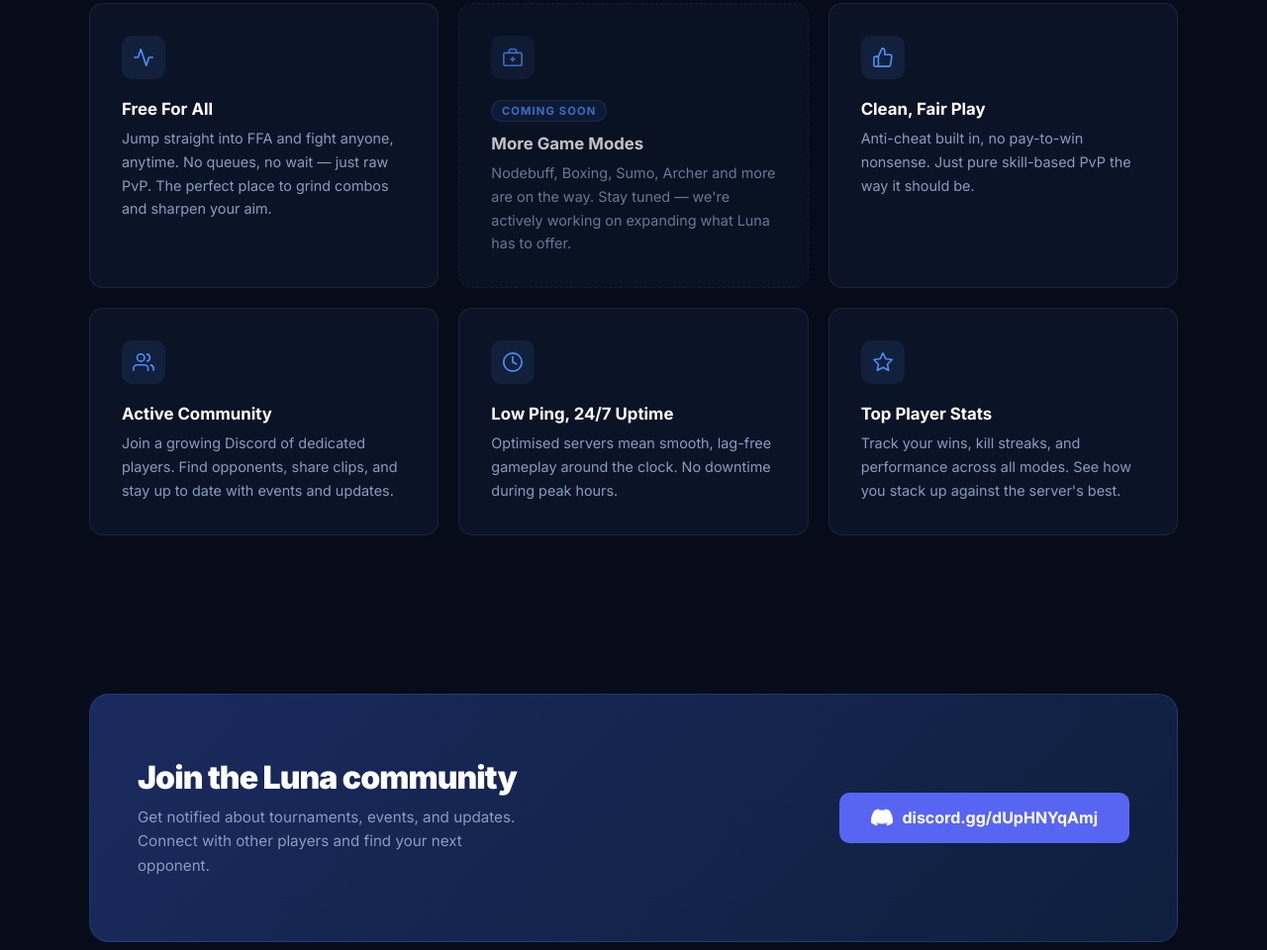
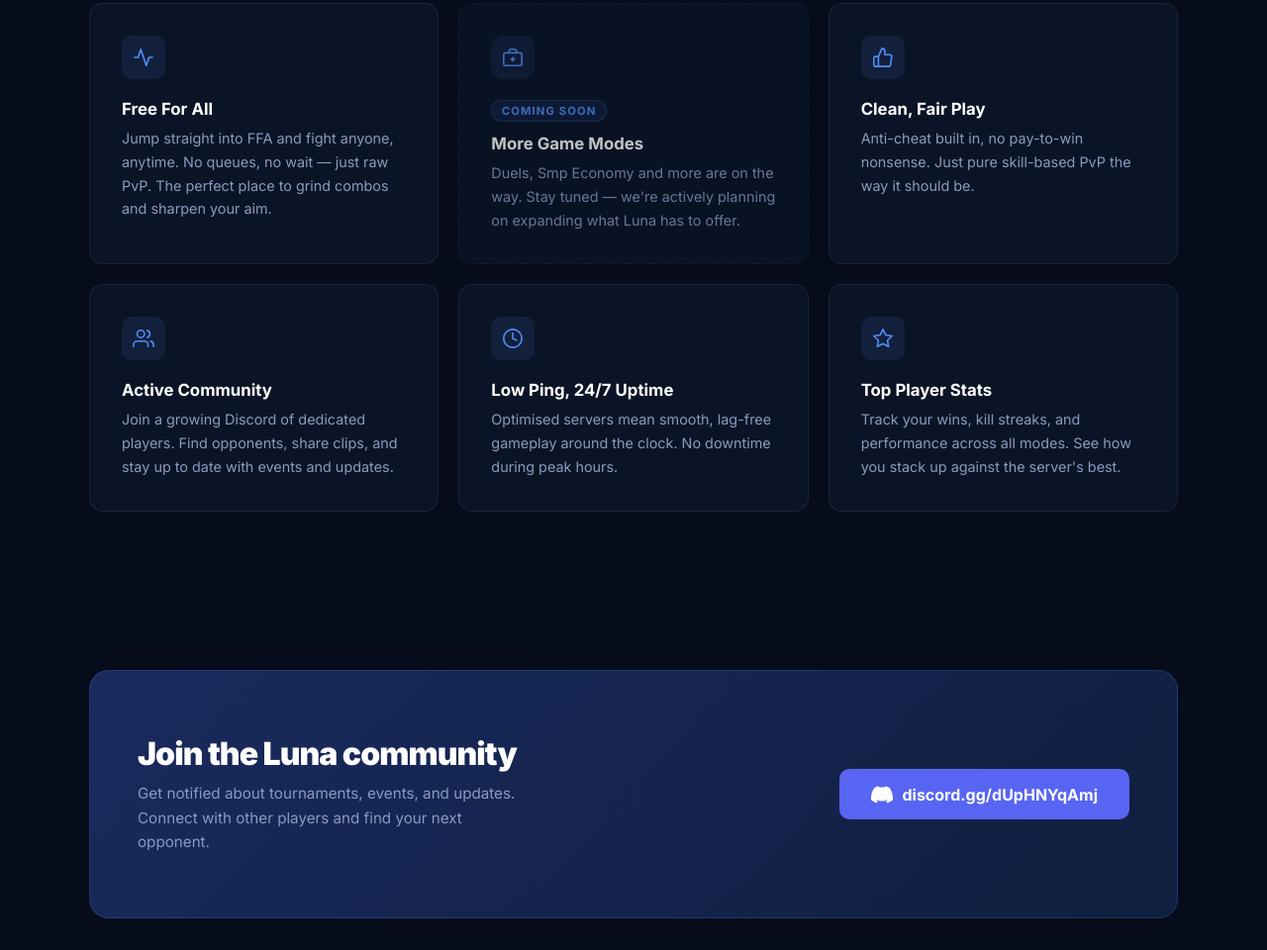
Before and after one commit to 7d05/luna-store, a plain HTML site: page index.html in a window 1280 px wide. Shown: the part 1412-2372 px from the top of the page at 99% size. Drawn offline with Linux system fonts and the light colour scheme.

Commit message:
Update index.html

```diff
--- a/index.html
+++ b/index.html
@@ -593,7 +593,7 @@
           </div>
           <span class="coming-soon-badge">Coming Soon</span>
           <h3>More Game Modes</h3>
-          <p>Nodebuff, Boxing, Sumo, Archer and more are on the way. Stay tuned — we're actively working on expanding what Luna has to offer.</p>
+          <p>Duels, Smp Economy and more are on the way. Stay tuned — we're actively planning on expanding what Luna has to offer.</p>
         </div>
 
         <div class="feature-card">
```
